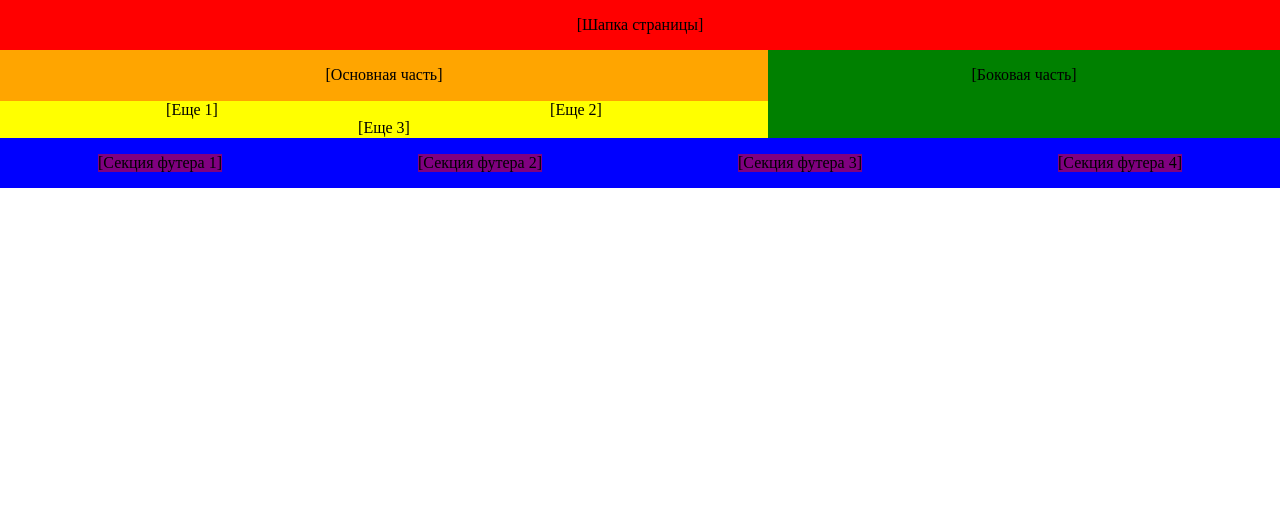
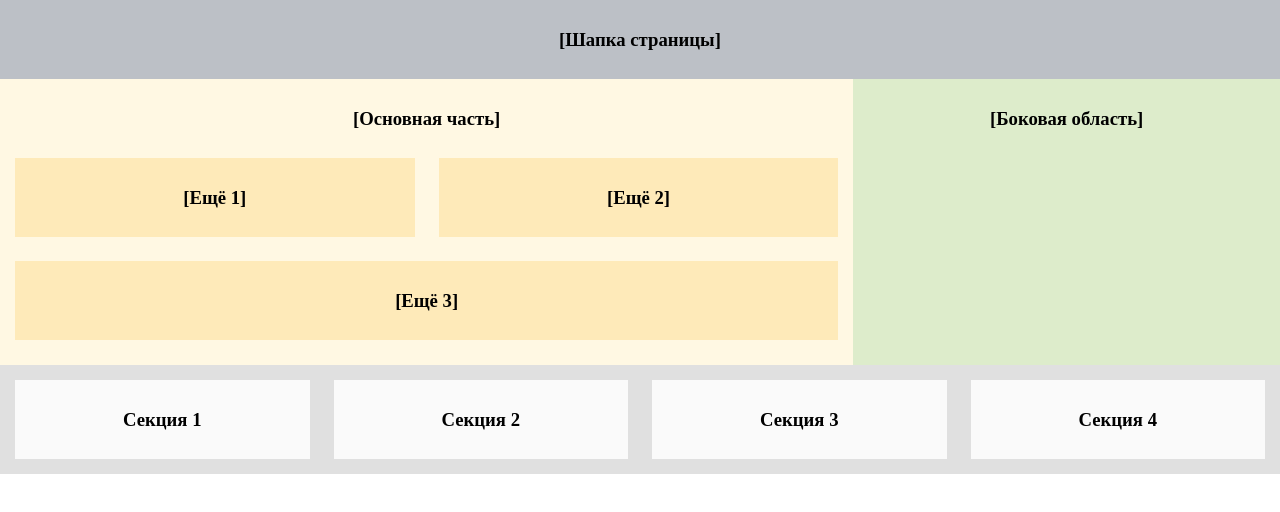
Before and after one commit to Hellunar/week5hw1, a plain HTML site: page index.html in a window 1280 px wide. Drawn offline with nearby package versions, Linux system fonts and the light colour scheme.

Commit message:
major changes

```diff
--- a/index.html
+++ b/index.html
@@ -10,28 +10,43 @@
 </head>
 
 <body>
-    <header class="red">
-        <p class="black">[Шапка страницы]</p>
+    <header>
+        <h3>[Шапка страницы]</h3>
     </header>
-    <main class="orange">
-        <div class="orangish">
-            <p class="black">[Основная часть]</p>
-            <div class="yellow">
-                <div class="yellowish">[Еще 1]</div>
-                <div class="more_yellow">[Еще 2]</div>
+    <main>
+        <section class="red">
+            <h3>[Основная часть]</h3>
+            <div class="orange">
+                <div class="yellow">
+                    <h3>[Ещё 1]</h3>
+                </div>
+                <div class="green">
+                    <h3>[Ещё 2]</h3>
+                </div>
+                <div class="blue">
+                    <h3>[Ещё 3]</h3>
+                </div>
             </div>
-            <div class="notyellow">
-                <div class="the_most_yellow">[Еще 3]</div>
+        </section>
+        <aside>
+            <h3>[Боковая область]</h3>
+        </aside>
+    </main>
+    <footer>
+        <div class="indigo">
+            <div class="violet">
+                <h3>Секция 1</h3>
+            </div>
+            <div class="violet">
+                <h3>Секция 2</h3>
+            </div>
+            <div class="violet">
+                <h3>Секция 3</h3>
+            </div>
+            <div class="violet">
+                <h3>Секция 4</h3>
             </div>
         </div>
-        <div class="green">
-            <p class="black">[Боковая часть]</p>
-    </main>
-    <footer class="blue">
-        <p class="purple">[Секция футера 1]</p>
-        <p class="purple">[Секция футера 2]</p>
-        <p class="purple">[Секция футера 3]</p>
-        <p class="purple">[Секция футера 4]</p>
     </footer>
 </body>
 
--- a/styles/style.css
+++ b/styles/style.css
@@ -1,60 +1,72 @@
+body {
+  display: flex;
+  flex-direction: column;
+}
+
+header {
+  background-color: #bcc0c6;
+}
+
+main {
+  display: flex;
+}
+
 .red {
   display: flex;
-  background-color: red;
-  justify-content: center;
+  flex-direction: column;
+  background-color: #fff8e3;
+  flex: 2;
 }
+
 .orange {
   display: flex;
-  width: 100%;
-  background-color: orangered;
-  justify-content: center;
+  flex-wrap: wrap;
+  align-content: flex-end;
+  flex-direction: row;
+  justify-content: space-between;
+  gap: 24px;
+  padding-left: 15px;
+  padding-right: 15px;
 }
-.orangish {
+
+.yellow {
+  background-color: #feeab9;
+  flex-grow: 1;
+}
+
+.green {
+  background-color: #feeab9;
+  flex-grow: 1;
+}
+
+.blue {
+  flex-basis: 100%;
+  background-color: #feeab9;
+  margin-bottom: 25px;
+}
+
+aside {
+  background-color: #ddeccb;
+  flex: 1;
+}
+
+footer {
+  background-color: #e0e0e0;
+}
+
+.indigo {
+  padding: 15px;
   display: flex;
-  flex-wrap: wrap;
-  justify-content: center;
-  background-color: orange;
-  width: 60%;
-  flex-direction: column;
+  justify-content: space-between;
+  gap: 24px;
 }
-.yellow {
-  display: flex;
-  justify-content: space-around;
-  align-content: space-around;
-  flex-flow: wrap;
-  background-color: yellow;
-  width: 100%;
+
+.violet {
+  flex-grow: 1;
+  background-color: #fafafa;
 }
-.notyellow {
-  display: flex;
-  flex-wrap: wrap;
-  flex-direction: row;
-  justify-content: center;
-  background-color: yellow;
-  width: 100%;
+
+h3 {
+  text-align: center;
+  padding: 10px;
 }
-.the_most_yellow {
-  display: flex;
-}
-.green {
-  display: flex;
-  background-color: green;
-  justify-content: space-around;
-  flex-direction: row;
-  flex-wrap: wrap;
-  width: 40%;
-}
-.blue {
-  display: flex;
-  flex-direction: row;
-  background-color: blue;
-  justify-content: space-around;
-}
-.purple {
-  display: flex;
-  background-color: purple;
-}
-.black {
-  display: flex;
-  justify-content: center;
-}
```
Also changed, not shown: 1 other file.
